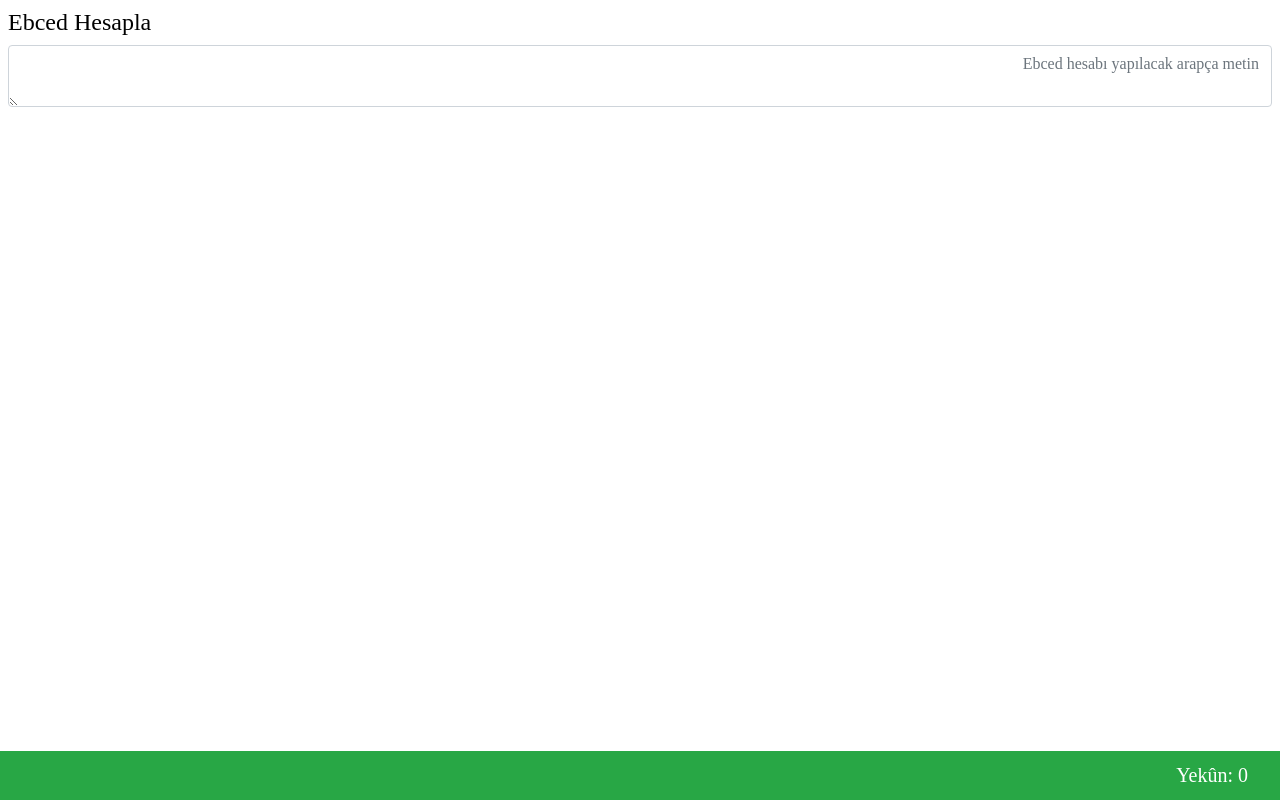
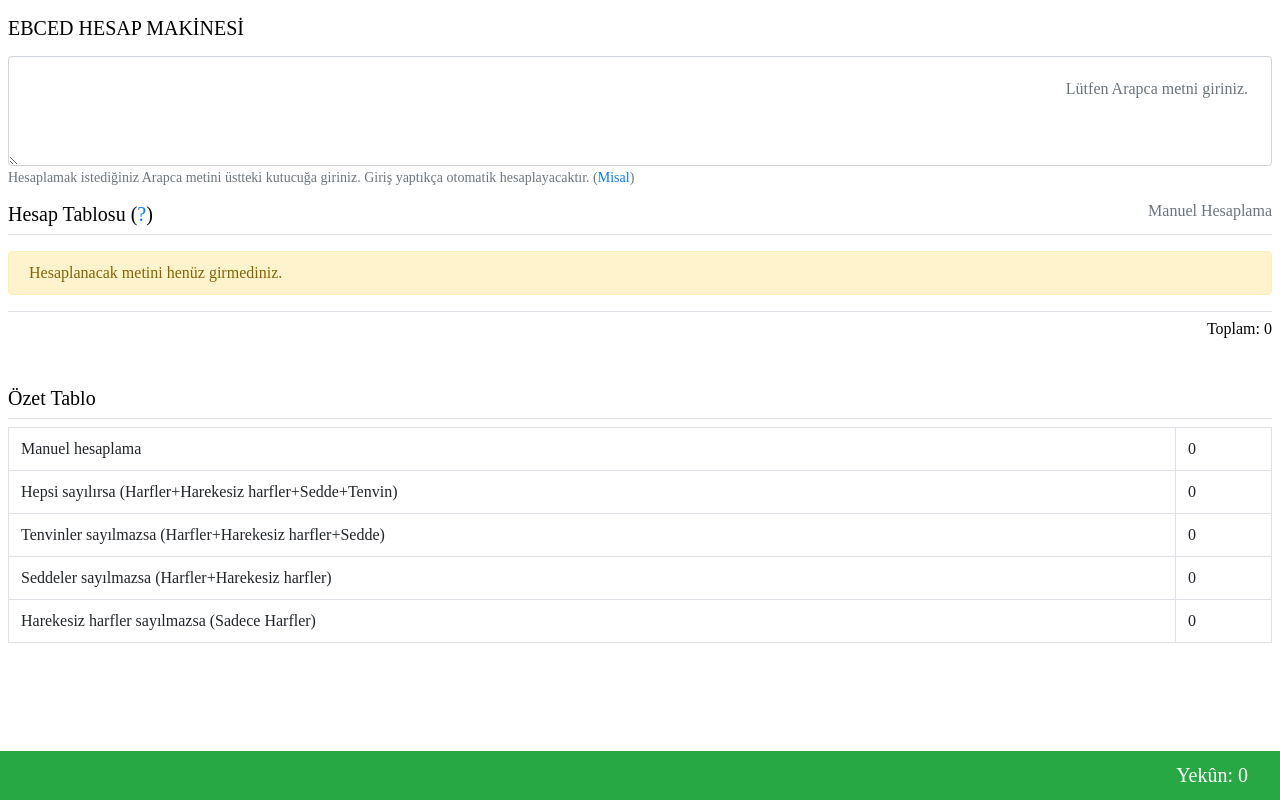
Before and after one commit to cihad/ebced, a Vue app: page / in a window 1280 px wide. Built offline with nearby package versions, Linux system fonts and the light colour scheme; the HTML template or start-up script is replaced by a standard one.

Commit message:
yeni stil ve aciklamalar eklendi

```diff
--- a/src/App.vue
+++ b/src/App.vue
@@ -1,21 +1,74 @@
 <template>
-	<div class="row mt-2">
+	<div class="row mt-3">
 		<div class="col">
-			<h1 class="h4">Ebced Hesapla</h1>
+
+			<section>
+				<h1 class="h5 pb-2">EBCED HESAP MAKİNESİ</h1>
 
 				<div class="form-group">
+					<div class="position-relative">
 						<textarea
-					class="form-control text-input"
+							class="form-control the-input"
 							dir="rtl"
 							rows="2"
-					placeholder="Ebced hesabı yapılacak arapça metin"
 							v-model="text"
 						></textarea>
+						<div class="help-text text-muted position-absolute w-100 text-right p-4" v-if="!text.length">
+							Lütfen Arapca metni giriniz.
 						</div>
+					</div>
+					<small class="form-text text-muted">
+						Hesaplamak istediğiniz Arapca metini üstteki kutucuğa giriniz. Giriş yaptıkça otomatik hesaplayacaktır.
+						(<a href="#" @click="showExample()">Misal</a>)
+					</small>
+				</div>
+			</section>
 
+			<section class="mb-5">
+				<div class="pb-2 border-bottom d-flex mb-3">
+					<h2 class="h5 pb-0 mb-0">Hesap Tablosu (<a href="#" @click="showInfo()">?</a>)</h2>
+					<span class="ml-auto text-muted">Manuel Hesaplama</span>
+				</div>
+				<div class="alert alert-warning" v-if="!groups.length">
+					Hesaplanacak metini henüz girmediniz.
+				</div>
 				<div class="ebced-presenter">
 					<EbcedGroup v-for="(group, i) in groups" :group="group" :key="i"></EbcedGroup>
 				</div>
+				<div class="d-flex mt-2 pt-2 border-top">
+					<span class="ml-auto">Toplam: {{total}}</span>
+				</div>
+			</section>
+
+
+			<section class="mb-5">
+				<h2 class="h5 pb-2 border-bottom">Özet Tablo</h2>
+
+				<table class="table table-bordered">
+					<tbody>
+						<tr>
+							<td>Manuel hesaplama</td>
+							<td>{{total}}</td>
+						</tr>
+						<tr>
+							<td>Hepsi sayılırsa (Harfler+Harekesiz harfler+Sedde+Tenvin)</td>
+							<td>{{totalEverything}}</td>
+						</tr>
+						<tr>
+							<td>Tenvinler sayılmazsa (Harfler+Harekesiz harfler+Sedde)</td>
+							<td>{{totalTenvinNotCounted}}</td>
+						</tr>
+						<tr>
+							<td>Seddeler sayılmazsa (Harfler+Harekesiz harfler)</td>
+							<td>{{totalSeddeNotCounted}}</td>
+						</tr>
+						<tr>
+							<td>Harekesiz harfler sayılmazsa (Sadece Harfler)</td>
+							<td>{{totalMutedNotCounted}}</td>
+						</tr>
+					</tbody>
+				</table>
+			</section>
 		</div>
 
 		<nav class="navbar fixed-bottom navbar-dark bg-success">
@@ -28,7 +81,7 @@
 <script>
 import EbcedGroup from './components/EbcedGroup.vue'
 import { EBCED_MAP, SPACE } from "./tools/chars"
-
+import { calculateEverything, calculatePlain, calculateWithMuted, calculateWithMutedSedde } from './tools/calculate'
 export default {
 	name: 'App',
 	components: {
@@ -38,7 +91,11 @@ export default {
 		return {
 			text: '',
 			groups: [],
-			total: 0
+			total: 0,
+			totalEverything: 0,
+			totalTenvinNotCounted: 0,
+			totalSeddeNotCounted: 0,
+			totalMutedNotCounted: 0,
 		}
 	},
 	watch: {
@@ -69,11 +126,29 @@ export default {
 				}
 			})
 
+			this.totalEverything = groups.reduce((acc, group) => (acc + calculateEverything(group)), 0)
+			this.totalTenvinNotCounted = groups.reduce((acc, group) => (acc + calculateWithMutedSedde(group)), 0)
+			this.totalSeddeNotCounted = groups.reduce((acc, group) => (acc + calculateWithMuted(group)), 0)
+			this.totalMutedNotCounted = groups.reduce((acc, group) => (acc + calculatePlain(group)), 0)
+
 			this.groups = groups
 		},
 		reset() {
 			this.text = ''
 			this.groups = []
+		},
+		showExample() {
+			this.text = "بِسْمِ اللهِ الرَّحْمٰنِ الرَّحِيمِ"
+		},
+		showInfo() {
+			alert(`Aşağıdaki tabloda;
+
+● tenvinli harfler 📕 kırmızı,
+● şeddeli harfler 📘 mavi,
+● harekesiz harfler 📗 yeşil
+
+olarak gösterilmiştir. Bu renkli kutuların üzerine tıklayarak
+hesaba dahil et/etme olarak ayarlayabilirsiniz.`)
 		}
 	},
 }
@@ -82,12 +157,19 @@ export default {
 <style scoped>
 @import "~bootstrap/dist/css/bootstrap.css";
 
-.text-input {
+.the-input {
 	color: red;
+	font-family: serif;
+	font-size: 2em;
+}
+
+.help-text {
+	top: 0;
+	pointer-events: none;
 }
 
 .ebced-presenter {
 	direction: rtl;
-	margin-bottom: 4rem;
+	text-align: right;
 }
 </style>
--- /dev/null
+++ b/src/tools/calculate.js
@@ -0,0 +1,49 @@
+import { EBCED_MAP, IS_TENVIN, TENVIN_VALUE, SEDDE } from './chars'
+
+export const calculatePlain = (group) => {
+	let value = 0
+
+	if (group.chars[0] in EBCED_MAP) {
+		value = EBCED_MAP[group.chars[0]]
+	}
+
+	return value
+}
+
+export const calculateWithMuted = group => {
+	let value = 0
+
+	value += calculatePlain(group)
+
+	if (group.chars.every(char => char in EBCED_MAP)) {
+		value = EBCED_MAP[group.chars[0]]
+	}
+
+	return value
+}
+
+export const calculateWithMutedSedde = group => {
+	let value = 0
+
+	value += calculateWithMuted(group)
+
+	if (group.chars.some(char => char === SEDDE)) {
+		value = value * 2
+	}
+
+	return value
+}
+
+export const calculateWithMutedSeddeTenvin = group => {
+	let value = 0
+
+	value += calculateWithMutedSedde(group)
+
+	if (group.chars.some(char => IS_TENVIN(char))) {
+		value += TENVIN_VALUE
+	}
+
+	return value
+}
+
+export const calculateEverything = calculateWithMutedSeddeTenvin
```
Also changed, not shown: 9 other files (tests, documents, lock files or other folders). Lines whose indentation alone changed are shown as unchanged.
